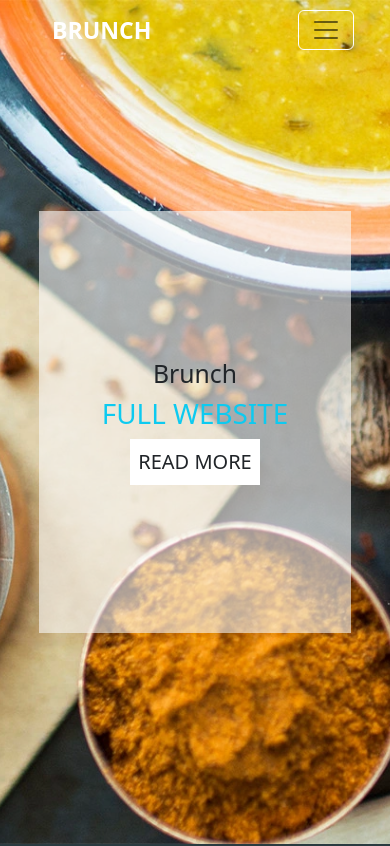
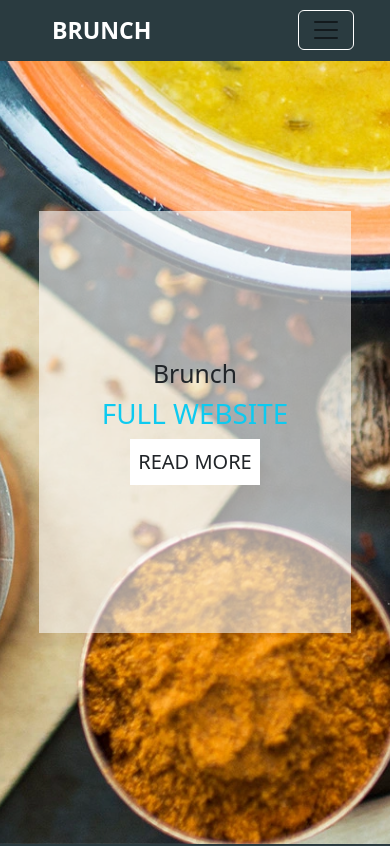
Before and after one commit to Sompal4549/bootstrap-website, a plain HTML site: page index.html in a window 390 px wide. Shown: the top 846 px of the page. Drawn offline with nearby package versions, Linux system fonts and the light colour scheme.

Commit message:
Update index.css

```diff
--- a/index.css
+++ b/index.css
@@ -115,7 +115,13 @@ main {
   .home-absolute-content {
     width: 80%;
   }
-
+  .home-container {
+    background-color: #2a3b40;
+  }
+  .navbar {
+    z-index: 100;
+    background-color: #2a3b40;
+  }
   .card {
     min-width: 1px;
     max-width: 320px;
```
